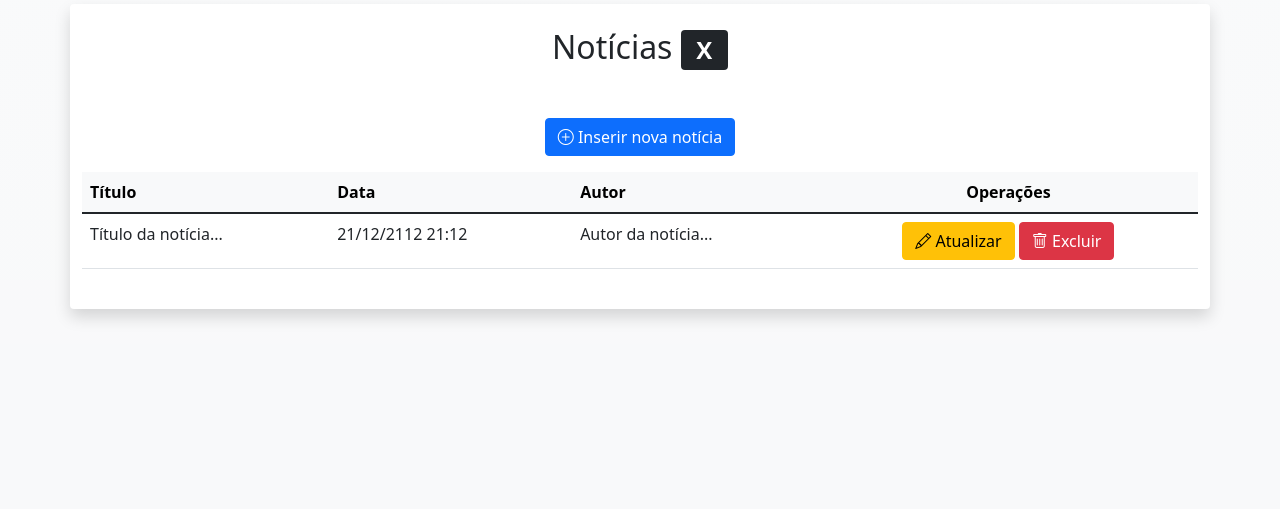
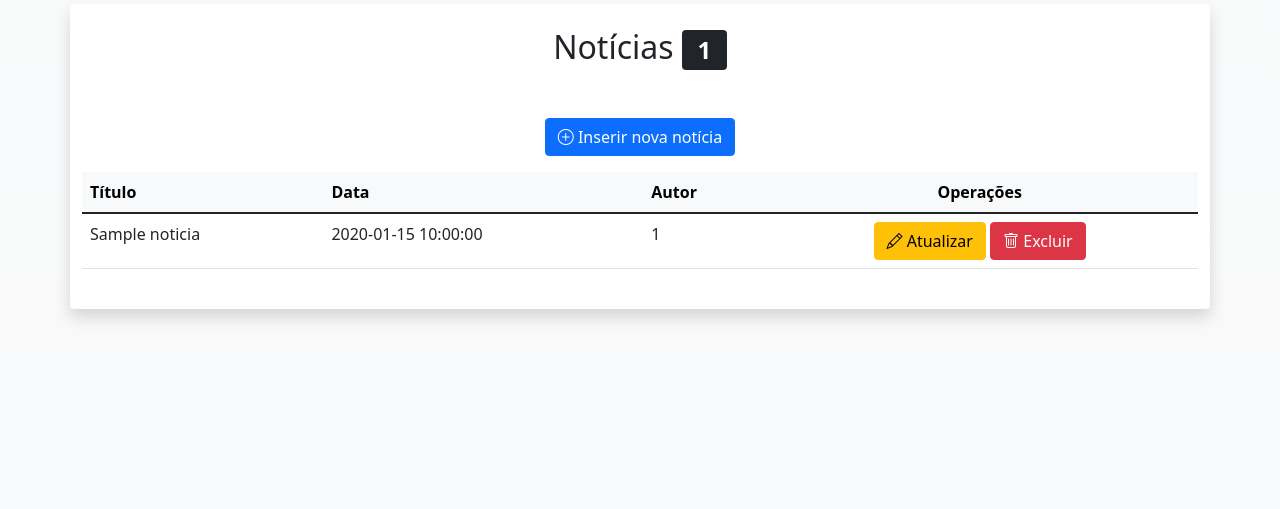
Before and after one commit to Lilian-Carvalho25/microblog-inicial, a PHP site: page /admin/noticias.php in a window 1280 px wide. Shown: the part 73-582 px from the top of the page. Run offline with PHP 8.4, Linux system fonts and the light colour scheme; the visitor is signed in with stand-in values (Sample User, id 1); tables that the repository leaves empty hold one stand-in row (values such as "Sample post"); some libraries are stand-ins or nearby versions.

Commit message:
Adicionando dados na tabela de notícias

```diff
--- a/admin/noticias.php
+++ b/admin/noticias.php
@@ -1,13 +1,18 @@
 <?php
+require_once "../inc/funcoes-noticias.php";
 require_once "../inc/cabecalho-admin.php";
+
+// Executando a função lerNoticias e guardando a matriz com os dados de cada uma das notícias
+$noticias = lerNoticias($conexao);
 ?>
+
 
 
 <div class="row">
 	<article class="col-12 bg-white rounded shadow my-1 py-4">
 
 		<h2 class="text-center">
-		Notícias <span class="badge bg-dark">X</span>
+		Notícias <span class="badge bg-dark"><?= count($noticias) ?></span>
 		</h2>
 
 		<p class="text-center mt-5">
@@ -29,11 +34,12 @@ require_once "../inc/cabecalho-admin.php";
 				</thead>
 
 				<tbody>
-
+				<?php
+					foreach ($noticias as $noticia) { ?>
 					<tr>
-                        <td> Título da notícia... </td>
-                        <td> 21/12/2112 21:12 </td>
-                        <td> Autor da notícia... </td>
+                        <td> <?= $noticia["titulo"] ?> </td>
+                        <td> <?= $noticia["data"] ?> </td>
+                        <td> <?= $noticia["usuario_id"] ?> </td>
 						<td class="text-center">
 							<a class="btn btn-warning"
 							href="noticia-atualiza.php">
@@ -46,6 +52,7 @@ require_once "../inc/cabecalho-admin.php";
 							</a>
 						</td>
 					</tr>
+					<?php } ?>
 
 				</tbody>
 			</table>
--- a/admin/usuarios.php
+++ b/admin/usuarios.php
@@ -15,7 +15,7 @@ $usuarios = lerUsuarios($conexao);
 	<article class="col-12 bg-white rounded shadow my-1 py-4">
 
 		<h2 class="text-center">
-			Usuários <span class="badge bg-dark">X</span>
+			Usuários <span class="badge bg-dark"><?= count($usuarios) ?></span>
 		</h2>
 
 		<p class="text-center mt-5">
--- a/inc/funcoes-noticias.php
+++ b/inc/funcoes-noticias.php
@@ -34,3 +34,24 @@ function upload($arquivo){
     move_uploaded_file($temporario, $destino);
 
 } // fim upload
+
+
+
+
+// Usada em noticias.php
+function lerNoticias($conexao){
+    // SQL PROVISÓRIO
+    $sql = "SELECT * FROM noticias ORDER BY data DESC";
+    $resultado = mysqli_query($conexao,$sql) or die(mysqli_error($conexao));
+
+    $noticias = [];
+
+    /* Enquanto houver dados de cada notícia no resultado do SELECT SQL, guarde cada uma das notícias e seus dados em uma variável ($noticia) */
+    while($noticia = mysqli_fetch_assoc($resultado)){
+        // "empurre" para o array vazio
+        array_push($noticias, $noticia);
+    }
+
+    return $noticias;
+
+} // fim lerNoticias
--- a/inc/funcoes-usuarios.php
+++ b/inc/funcoes-usuarios.php
@@ -20,7 +20,7 @@ function inserirUsuario($conexao, $nome, $email, $senha, $tipo){
 // Usada em usuarios.php
 function lerUsuarios($conexao){
     // Montando o comando SQL SELECT para leitura dos usuários
-    $sql = " SELECT id, nome, email, tipo FROM usuarios ORDER BY nome";
+    $sql = "SELECT id, nome, email, tipo FROM usuarios ORDER BY nome";
 
     // Guardando o resultado da operação de consulta SELECT
     $resultado = mysqli_query($conexao, $sql)
```
Also changed, not shown: imagem/felicidade.jpg (added), imagem/mais.jpg (added), imagem/sanduiche.jpg (added).
